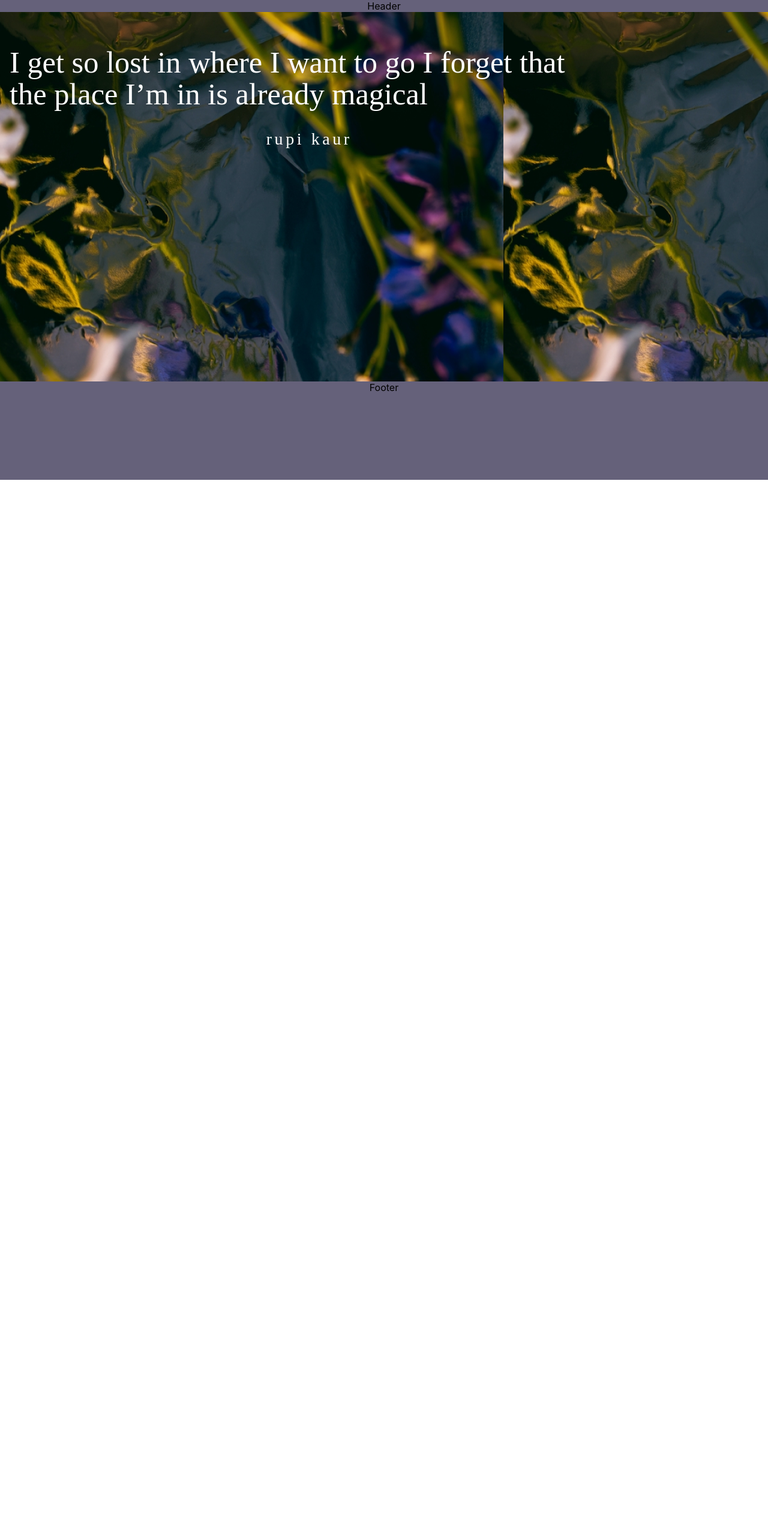
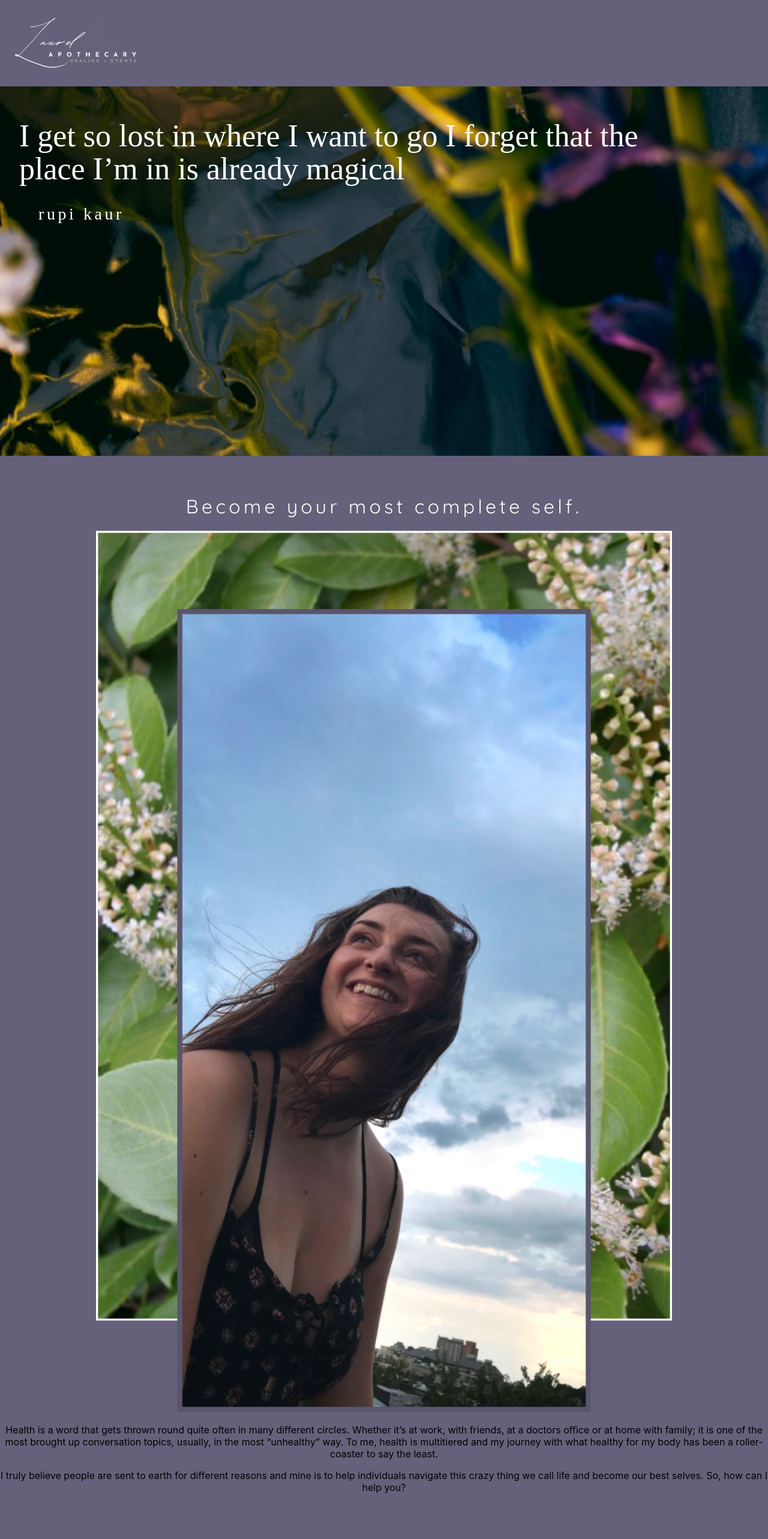
Before and after one commit to cgoing2215/laurel-apothecary, a React (Create React App) app: page / in a window 1280 px wide. Shown: the top 2566 px of the page at 60% size. Before the commit the page ends 800 px from the top, so only its background shows below. Built offline with nearby package versions, Linux system fonts and the light colour scheme; a web font is replaced by a local one.

Commit message:
Added homepage about section, including image, header and paragraphs

```diff
--- a/src/App.css
+++ b/src/App.css
@@ -5,5 +5,5 @@
 
 #layout-container {
   background-color: #65617A;
-  height: 100vh;
+  height: 100%;
 }
--- a/src/components/footer/Footer.css
+++ b/src/components/footer/Footer.css
@@ -0,0 +1,6 @@
+.footer-container {
+    display: flex;
+    justify-content: flex-start;
+    align-items: center;
+    height: 9rem;
+}
--- a/src/components/footer/Footer.js
+++ b/src/components/footer/Footer.js
@@ -1,8 +1,9 @@
 import React from 'react'
+import "./Footer.css"
 
 function Footer() {
   return (
-    <div>Footer</div>
+    <div className='footer-container'>Footer</div>
   )
 }
 
--- a/src/components/header/Header.css
+++ b/src/components/header/Header.css
@@ -0,0 +1,12 @@
+.header-container {
+    display: flex;
+    justify-content: flex-start;
+    align-items: center;
+    height: 9rem;
+}
+
+.logo-img {
+    height: 5.5rem;
+    width: auto;
+    margin-left: .75rem;
+}
--- a/src/components/header/Header.js
+++ b/src/components/header/Header.js
@@ -1,9 +1,14 @@
 import React from 'react';
+import lalogo from "./assets/laurel-apothecary-logo.png"
+import './Header.css'
 
 
 function Header() {
   return (
-    <div>Header</div>
+    <div className='header-container'>
+      <img src={lalogo} alt='laurel apothecary logo' className='logo-img'/>
+
+    </div>
   )
 }
 
--- /dev/null
+++ b/src/pages/homepage/Home_about_section.js
@@ -0,0 +1,31 @@
+import React from 'react'
+import homeaboutimage from './assets/homepage-about-img-mobile.png'
+
+function Home_about_section() {
+  return (
+    <div className='homepage-about-container'>
+      <h1 className='homepage-about-headline'>
+        Become your most complete self.
+      </h1>
+      <img src={homeaboutimage} alt='lauren acone headshot' className='homepage-about-headshot'/>
+      <div className='homepage-about-text'>
+        <p>
+          Health is a word that gets thrown round quite often
+          in many different circles. Whether it’s at work, with
+          friends, at a doctors office or at home with family;
+          it is one of the most brought up conversation topics,
+          usually, in the most “unhealthy” way. To me, health is
+          multitiered and my journey with what healthy for my body
+          has been a roller-coaster to say the least.
+        </p>
+        <p>
+          I truly believe people are sent to earth for different reasons
+          and mine is to help individuals navigate this crazy thing we
+          call life and become our best selves. So, how can I help you?
+        </p>
+      </div>
+    </div>
+  )
+}
+
+export default Home_about_section
--- a/src/pages/homepage/Homepage.css
+++ b/src/pages/homepage/Homepage.css
@@ -1,30 +1,48 @@
 .hero-container {
     background-image: url('./assets/homepage-hero-mobile.png');
-    background-size: auto;
+    background-size: cover;
     height: 70vh;
     padding: 1.5rem 1rem 2rem 1rem;
     color: white;
 }
 
 .hero-header {
-    width: 80%;
+    width: 90%;
     flex-shrink: 0;
 }
 
 .hero-container h1 {
     font-family: 'Abhaya Libre', serif;
-    font-size: 3.15rem;
-    font-style: normal;
+    font-size: 3.25rem;
     font-weight: 400;
     line-height: 105.8%;
     text-align: left;
+    margin: 2rem 1rem;
 }
 
 .hero-container h2 {
     font-family: 'Abhaya Libre', serif;
     font-size: 1.75rem;
+    font-weight: 400;
+    text-align: left;
+    letter-spacing: 0.285rem;
+    margin: 2rem 3rem;
+}
+
+.homepage-about-container {
+    margin: 4rem 0rem;
+}
+
+.homepage-about-headline {
+    color: #FFF;
+    font-family: Quicksand;
+    font-size: 2rem;
     font-style: normal;
-    font-weight: 400;
-    line-height: 105.8%;
-    letter-spacing: 0.285rem;
+    font-weight: 500;
+    letter-spacing: 0.3325rem;
 }
+
+.homepage-about-headshot {
+    width: 75%;
+    height: auto;
+}
--- a/src/pages/homepage/Homepage.js
+++ b/src/pages/homepage/Homepage.js
@@ -1,11 +1,13 @@
 import React from 'react'
 import Hero from './Hero'
+import HomeAboutSection from './Home_about_section'
 import './Homepage.css'
 
 function Homepage() {
   return (
     <div className='homepage-container'>
         <Hero />
+        <HomeAboutSection />
     </div>
   )
 }
```
Also changed, not shown: src/components/header/assets/laurel-apothecary-logo.png (added), src/pages/homepage/assets/homepage-about-img-mobile.png (added).
